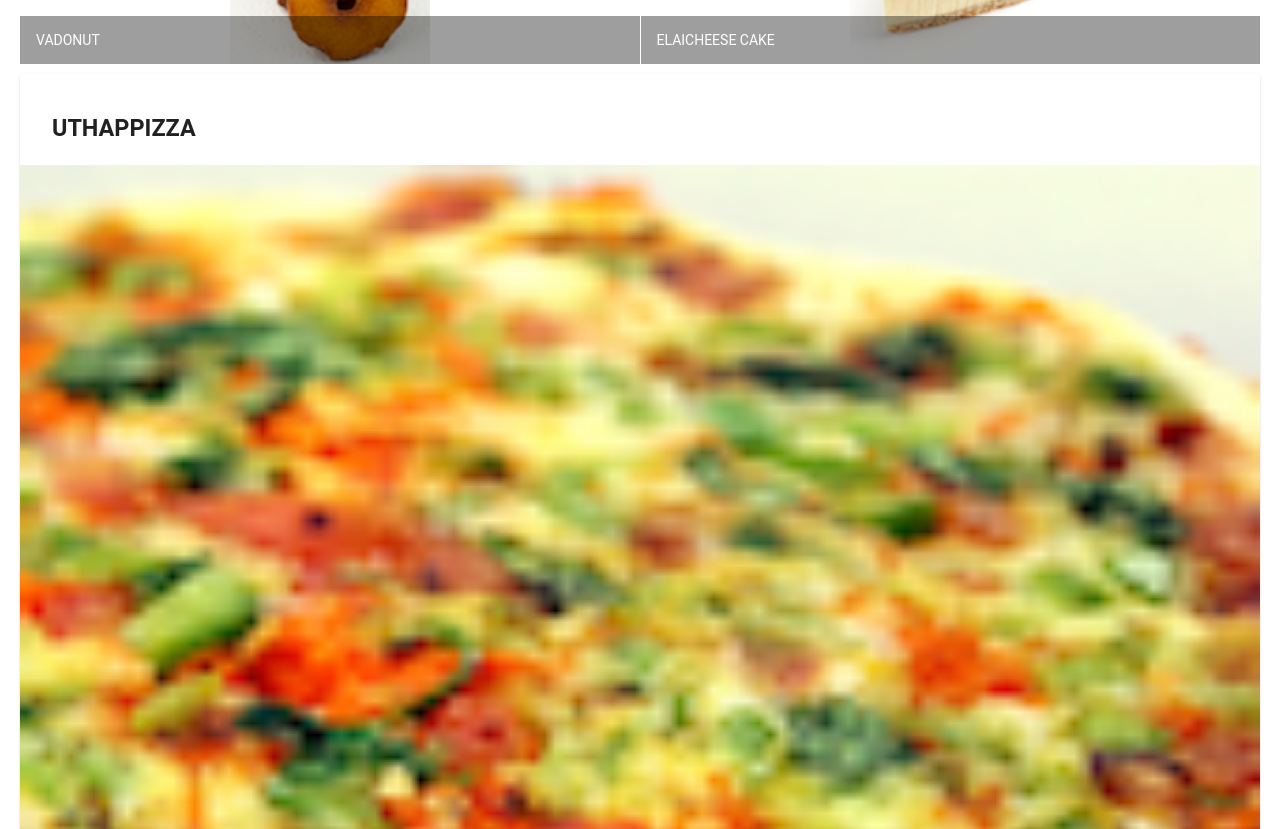
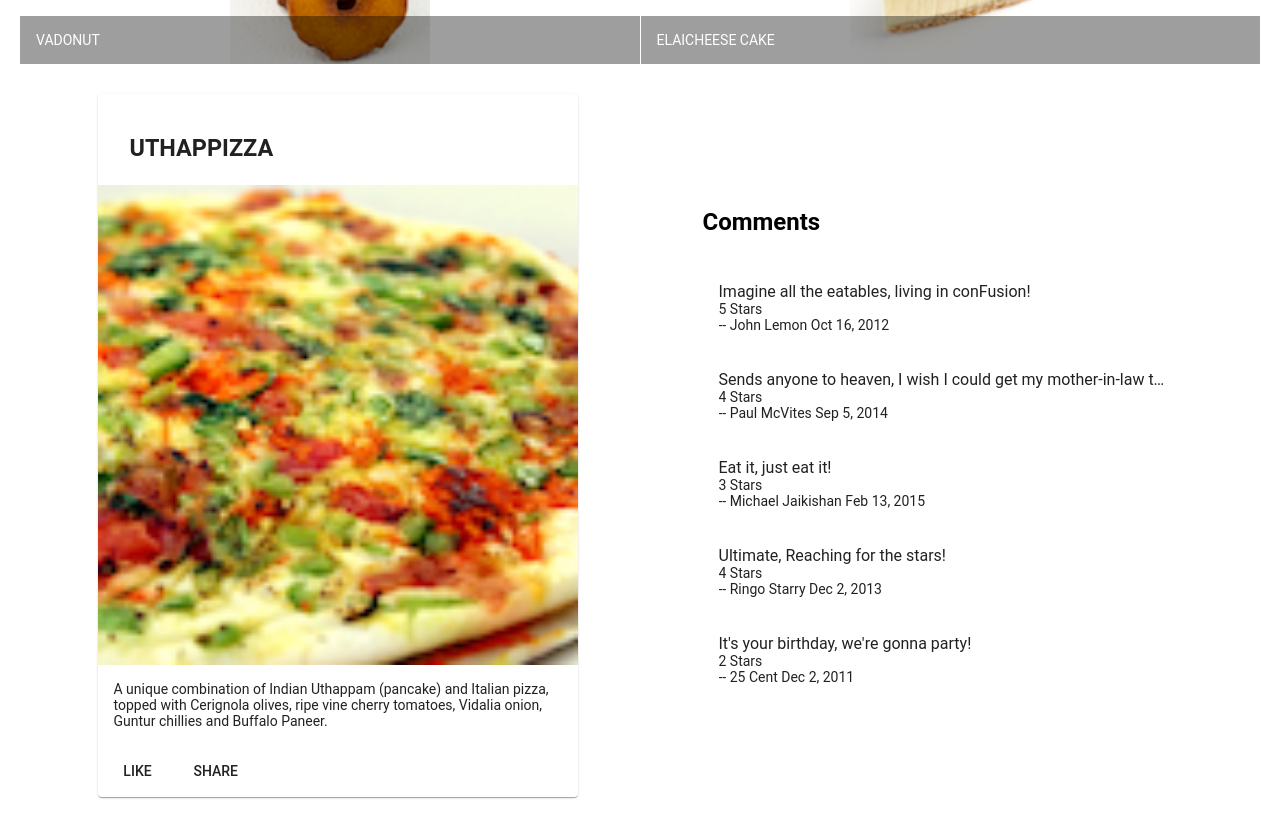
Before and after one commit to paekva/Angular, an Angular app in the folder conFusion/: page / in a window 1280 px wide. Shown: the part 500-1329 px from the top of the page. Built offline with nearby package versions, Linux system fonts and the light colour scheme.

Commit message:
added display for a dish, including its descriprion and comments

```diff
--- /dev/null
+++ b/conFusion/src/app/dishdetail/dishdetail.component.html
@@ -0,0 +1,40 @@
+<div class="container"
+    fxLayout="row"
+    fxLayout.sm="column"
+    fxLayout.xs="column"
+    fxLayoutAlign.gt-md="space-around center"
+    fxLayoutGap="10px"
+    fxLayoutGap.xs="0">
+
+  <div fxFlex="40">
+    <mat-card  *ngIf="dish">
+      <mat-card-header>
+        <mat-card-title>
+          <h3>{{dish.name | uppercase}}</h3>
+        </mat-card-title>
+      </mat-card-header>
+      <img mat-card-image src={{dish.image}} alt={{dish.name}}>
+      <mat-card-content>
+        <p>{{dish.description}}
+        </p>
+      </mat-card-content>
+      <mat-card-actions>
+        <button mat-button>LIKE</button>
+        <button mat-button>SHARE</button>
+      </mat-card-actions>
+    </mat-card>
+  </div>
+
+  <div fxFlex="40">
+    <h2>Comments</h2>
+      <mat-list *ngIf="dish">
+          <mat-list-item *ngFor="let comment of dish.comments">
+            <p mat-line>{{ comment.comment }} </p>
+            <p mat-line>{{ comment.rating }} Stars</p>
+            <p mat-line> -- {{ comment.author }} {{ comment.date | date}} </p>
+          </mat-list-item>
+       </mat-list>
+
+  </div>
+
+</div>
--- /dev/null
+++ b/conFusion/src/app/dishdetail/dishdetail.component.scss
@@ -0,0 +1,3 @@
+.mat-list-item {
+    padding-bottom: 20px; /* default is 72px */
+  }
--- /dev/null
+++ b/conFusion/src/app/dishdetail/dishdetail.component.ts
@@ -0,0 +1,60 @@
+import { Component, OnInit } from '@angular/core';
+
+const DISH = {
+  id: '0',
+  name: 'Uthappizza',
+  image: '/assets/images/uthappizza.png',
+  category: 'mains',
+  featured: true,
+  label: 'Hot',
+  price: '4.99',
+  // tslint:disable-next-line:max-line-length
+  description: 'A unique combination of Indian Uthappam (pancake) and Italian pizza, topped with Cerignola olives, ripe vine cherry tomatoes, Vidalia onion, Guntur chillies and Buffalo Paneer.',
+  comments: [
+       {
+           rating: 5,
+           comment: 'Imagine all the eatables, living in conFusion!',
+           author: 'John Lemon',
+           date: '2012-10-16T17:57:28.556094Z'
+       },
+       {
+           rating: 4,
+           comment: 'Sends anyone to heaven, I wish I could get my mother-in-law to eat it!',
+           author: 'Paul McVites',
+           date: '2014-09-05T17:57:28.556094Z'
+       },
+       {
+           rating: 3,
+           comment: 'Eat it, just eat it!',
+           author: 'Michael Jaikishan',
+           date: '2015-02-13T17:57:28.556094Z'
+       },
+       {
+           rating: 4,
+           comment: 'Ultimate, Reaching for the stars!',
+           author: 'Ringo Starry',
+           date: '2013-12-02T17:57:28.556094Z'
+       },
+       {
+           rating: 2,
+           comment: 'It\'s your birthday, we\'re gonna party!',
+           author: '25 Cent',
+           date: '2011-12-02T17:57:28.556094Z'
+       }
+   ]
+};
+
+@Component({
+  selector: 'app-dishdetail',
+  templateUrl: './dishdetail.component.html',
+  styleUrls: ['./dishdetail.component.scss']
+})
+export class DishdetailComponent implements OnInit {
+
+  dish = DISH;
+  constructor() { }
+
+  ngOnInit() {
+  }
+
+}
--- a/conFusion/src/app/menu/menu.component.html
+++ b/conFusion/src/app/menu/menu.component.html
@@ -20,22 +20,7 @@
     </mat-grid-list>
   </div>
 
-  <div fxFlex *ngIf="selectedDish">
-    <mat-card>
-      <mat-card-header>
-        <mat-card-title>
-          <h3>{{selectedDish.name | uppercase}}</h3>
-        </mat-card-title>
-      </mat-card-header>
-      <img mat-card-image src={{selectedDish.image}} alt={{selectedDish.name}}>
-      <mat-card-content>
-        <p>{{selectedDish.description}}
-        </p>
-      </mat-card-content>
-      <mat-card-actions>
-        <button mat-button>LIKE</button>
-        <button mat-button>SHARE</button>
-      </mat-card-actions>
-    </mat-card>
+  <div fxFlex>
+    <app-dishdetail> </app-dishdetail>
   </div>
 </div>
```
Also changed, not shown: conFusion/src/app/app.module.ts (+6 -2 lines), 1 other file (tests, documents, lock files or other folders).
